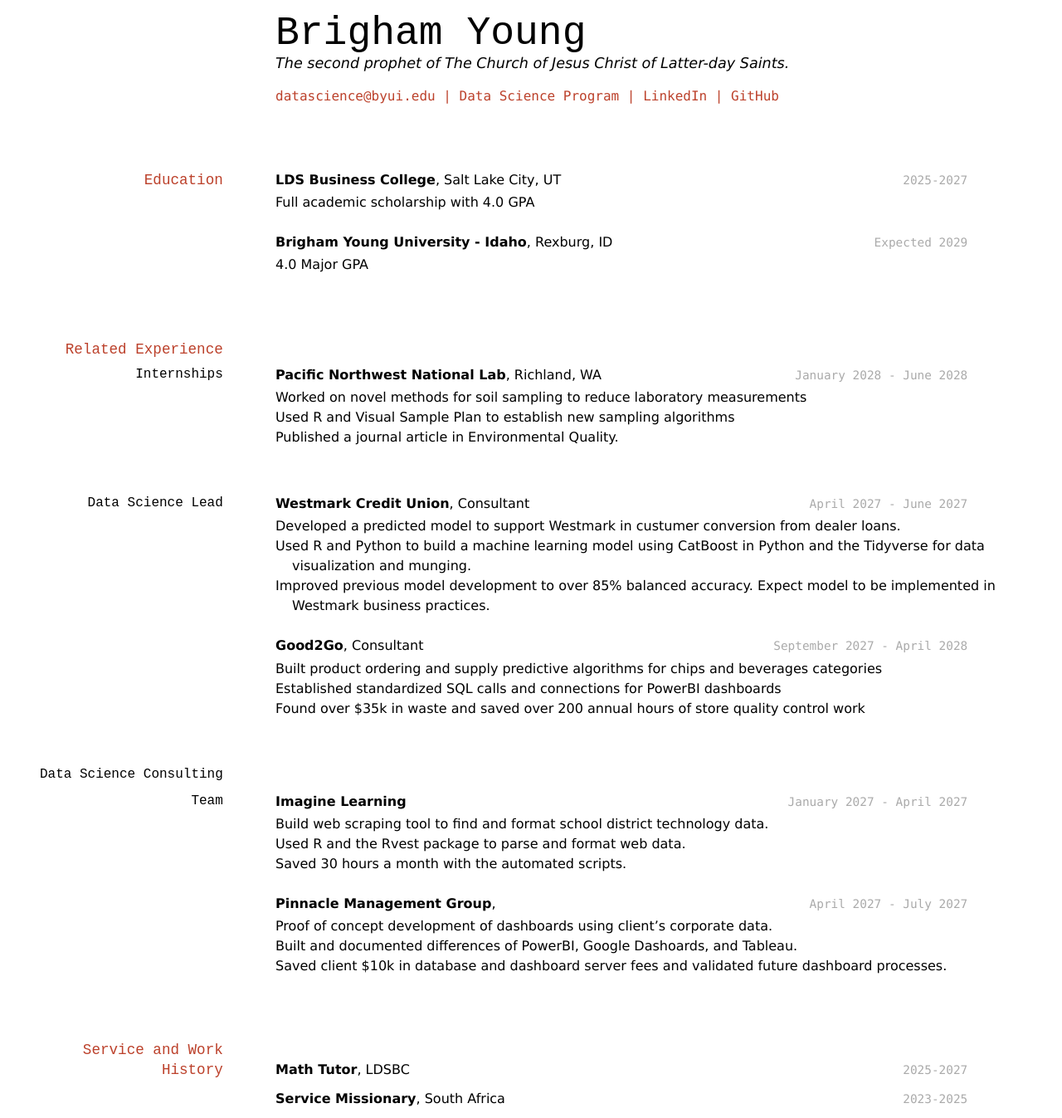
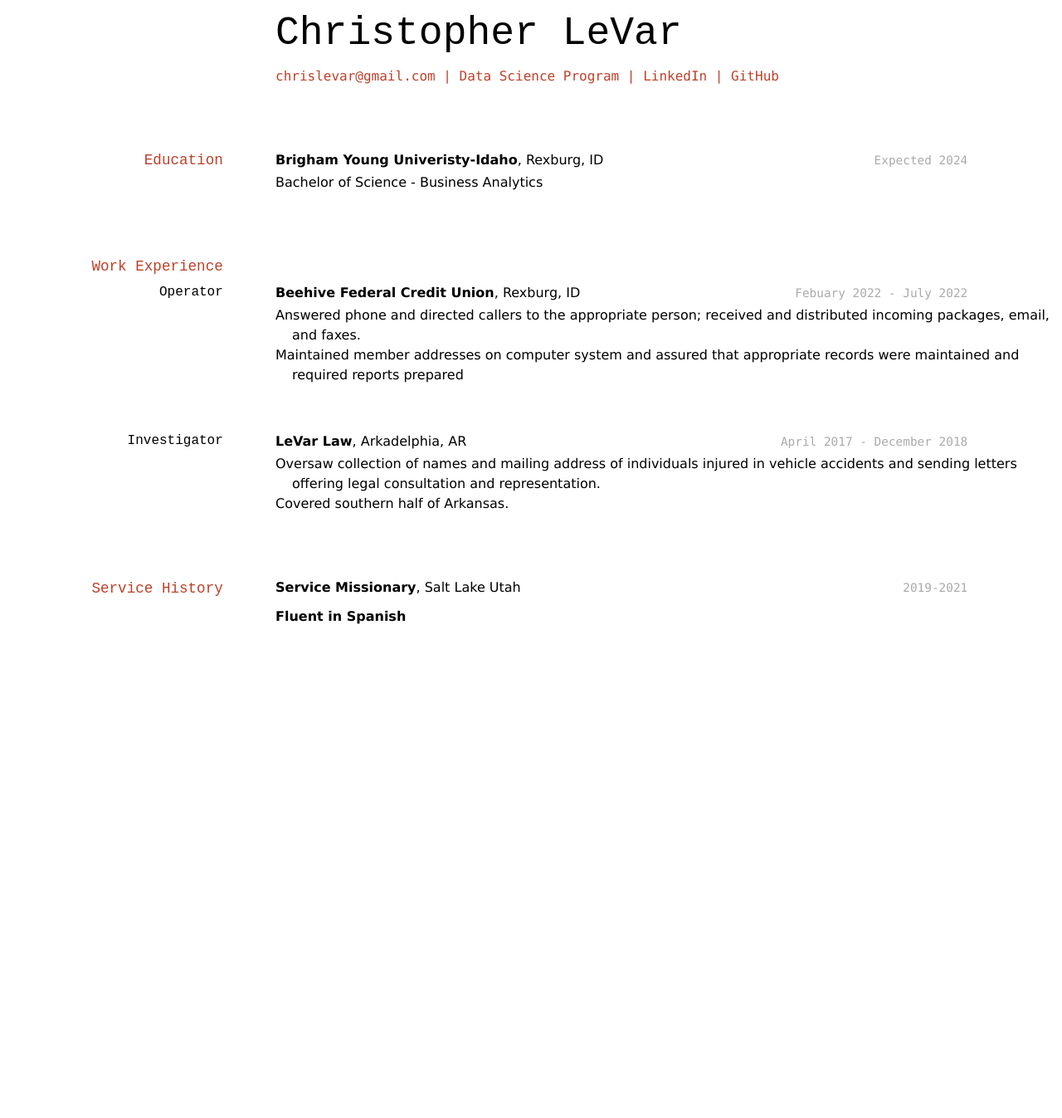
Before and after one commit to byuids-resumes/LeVar_Resume, a Jekyll site: the page built from docs/index.md, in a window 1280 px wide. Shown: the whole page at 83% size. Built offline with Jekyll 4.4.1, drawn with Linux system fonts in a browser that asks for light colours; after the commit the page ends 900 px from its top, so only the background shows below that.

Commit message:
added resume info to the right index.md

```diff
--- a/docs/index.md
+++ b/docs/index.md
@@ -1,12 +1,12 @@
 ---
 layout: cv
-title: Brigham Young's Resume
+title: Christopher LeVar's Resume
 ---
-# Brigham Young
-The second prophet of The Church of Jesus Christ of Latter-day Saints.
+# Christopher LeVar
+
 
 <div id="webaddress">
-<a href="datascience@byui.edu">datascience@byui.edu</a>
+<a href="chrislevar@gmail.com">chrislevar@gmail.com</a>
 | <a href="https://byuidatascience.github.io/development.html">Data Science Program</a>
 | <a href="https://www.linkedin.com/groups/13537407/">LinkedIn</a>
 | <a href="https://github.com/byuids-resumes">GitHub</a>
@@ -16,70 +16,37 @@ The second prophet of The Church of Jesus Christ of Latter-day Saints.
 
 ## Education
 
-`2025-2027`
-__LDS Business College__, Salt Lake City, UT
+`Expected 2024`
+__Brigham Young Univeristy-Idaho__, Rexburg, ID
 
-- Full academic scholarship with 4.0 GPA
-
-`Expected 2029`
-__Brigham Young University - Idaho__, Rexburg, ID
-
-- 4.0 Major GPA
+- Bachelor of Science - Business Analytics
 
 
-## Related Experience
+## Work Experience
 
-### Internships
+### Operator
 
-`January 2028 - June 2028`
-__Pacific Northwest National Lab__, Richland, WA
+`Febuary 2022 - July 2022`
+__Beehive Federal Credit Union__, Rexburg, ID
 
-- Worked on novel methods for soil sampling to reduce laboratory measurements
-- Used R and Visual Sample Plan to establish new sampling algorithms
-- Published a journal article in Environmental Quality.
+- Answered phone and directed callers to the appropriate person; received and distributed incoming packages, email, and faxes.
+- Maintained member addresses on computer system and assured that appropriate records were maintained and required reports prepared
 
-### Data Science Lead
+### Investigator
 
-`April 2027 - June 2027`
-__Westmark Credit Union__, Consultant
+`April 2017 - December 2018`
+__LeVar Law__, Arkadelphia, AR
 
-- Developed a predicted model to support Westmark in custumer conversion from dealer loans.
-- Used R and Python to build a machine learning model using CatBoost in Python and the Tidyverse for data visualization and munging.
-- Improved previous model development to over 85% balanced accuracy. Expect model to be implemented in Westmark business practices.
-
-`September 2027 - April 2028`
-__Good2Go__, Consultant
-
-- Built product ordering and supply predictive algorithms for chips and beverages categories
-- Established standardized SQL calls and connections for PowerBI dashboards
-- Found over $35k in waste and saved over 200 annual hours of store quality control work
-
-### Data Science Consulting Team
-
-`January 2027 - April 2027`
-__Imagine Learning__
-
-- Build web scraping tool to find and format school district technology data.
-- Used R and the Rvest package to parse and format web data.
-- Saved 30 hours a month with the automated scripts.
-
-`April 2027 - July 2027`
-__Pinnacle Management Group__,
-
-- Proof of concept development of dashboards using client's corporate data.
-- Built and documented differences of PowerBI, Google Dashoards, and Tableau.
-- Saved client $10k in database and dashboard server fees and validated future dashboard processes.
+- Oversaw collection of names and mailing address of individuals injured in vehicle accidents and sending letters offering legal consultation and representation.
+- Covered southern half of Arkansas.
 
 
-## Service and Work History
+## Service History
 
-`2025-2027`
-__Math Tutor__, LDSBC
+`2019-2021`
+__Service Missionary__, Salt Lake Utah
 
-
-`2023-2025`
-__Service Missionary__, South Africa
-
+__Fluent in Spanish__
 
 
 <!-- ### Footer
```
